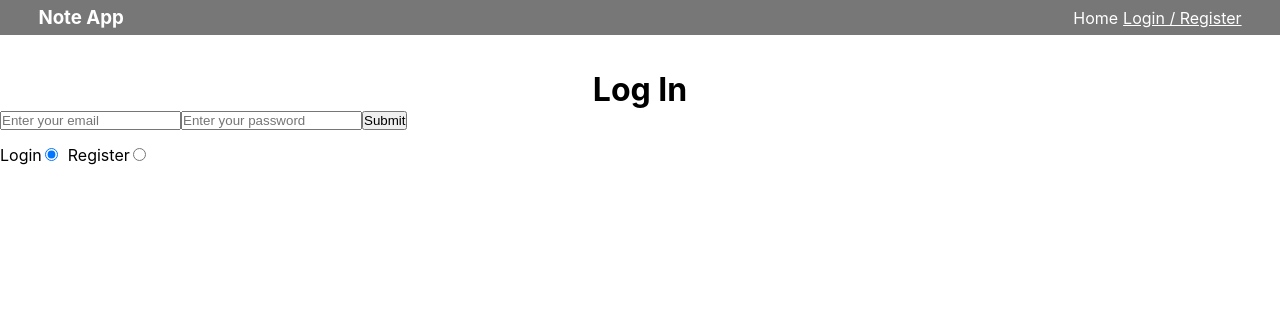
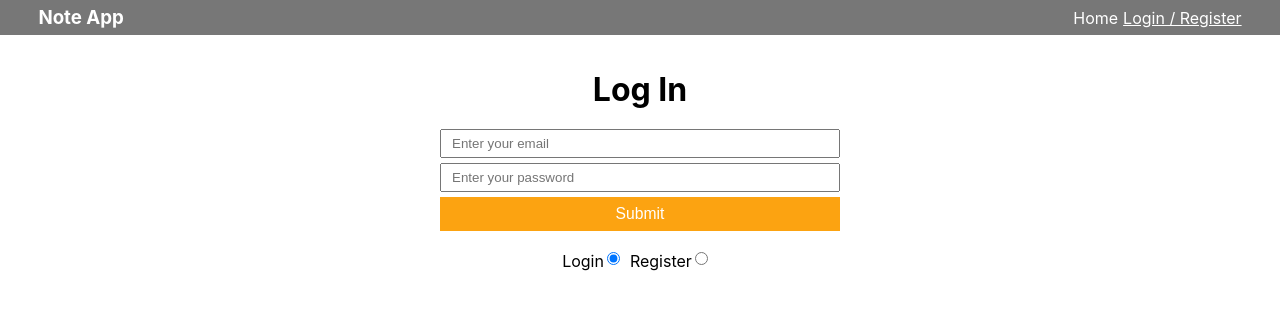
Before and after one commit to jp-king-1337/react_note_api, a React (Create React App) app in the folder browser/: page /auth in a window 1280 px wide. Shown: the top 310 px of the page. Built offline with nearby package versions, Linux system fonts and the light colour scheme.

Commit message:
Colors and other styling

```diff
--- a/browser/src/index.scss
+++ b/browser/src/index.scss
@@ -7,6 +7,15 @@ html,
 body,
 #root {
     height: 100%;
+}
+
+// https://coolors.co/000000-14213d-fca311-e5e5e5-ffffff
+:root {
+    --custBlack: #000;
+    --custBlue: #14213d;
+    --custOrange: #fca311;
+    --custLightGray: #e5e5e5;
+    --custWhite: #fff;
 }
 
 body {
@@ -29,6 +38,10 @@ body {
 
 .justify-between {
     justify-content: space-between;
+}
+
+.justify-center {
+    justify-content: center;
 }
 
 .align-center {
@@ -77,8 +90,28 @@ main {
 }
 
 .landing {
+
     h1,
     h3 {
         margin-bottom: 25px;
     }
 }
+
+form {
+    width: 400px;
+    margin: 20px auto 0;
+
+    input,
+    button {
+        padding: 5px 10px;
+        margin-bottom: 5px;
+    }
+
+    button {
+        border: none;
+        padding: 8px 10px;
+        font-size: .98rem;
+        background: var(--custOrange);
+        color: var(--custWhite);
+    }
+}
--- a/browser/src/pages/AuthForm.js
+++ b/browser/src/pages/AuthForm.js
@@ -14,11 +14,11 @@ export default function AuthForm(props) {
     return (
         <>
             <h1 className="text-center">Log In</h1>
-            <form>
+            <form className="column">
                 <input type="email" placeholder="Enter your email" />
                 <input type="password" placeholder="Enter your password" />
                 <button>Submit</button>
-                <div className="toggle-wrap" style={styles.toggleWrap}>
+                <div className="toggle-wrap row justify-center" style={styles.toggleWrap}>
                     <label style={styles.label} htmlFor="login">Login</label>
                     <input style={styles.input} type="radio" id="login" value="login" checked={true} />
                     <label style={styles.label} htmlFor="register">Register</label>
```
